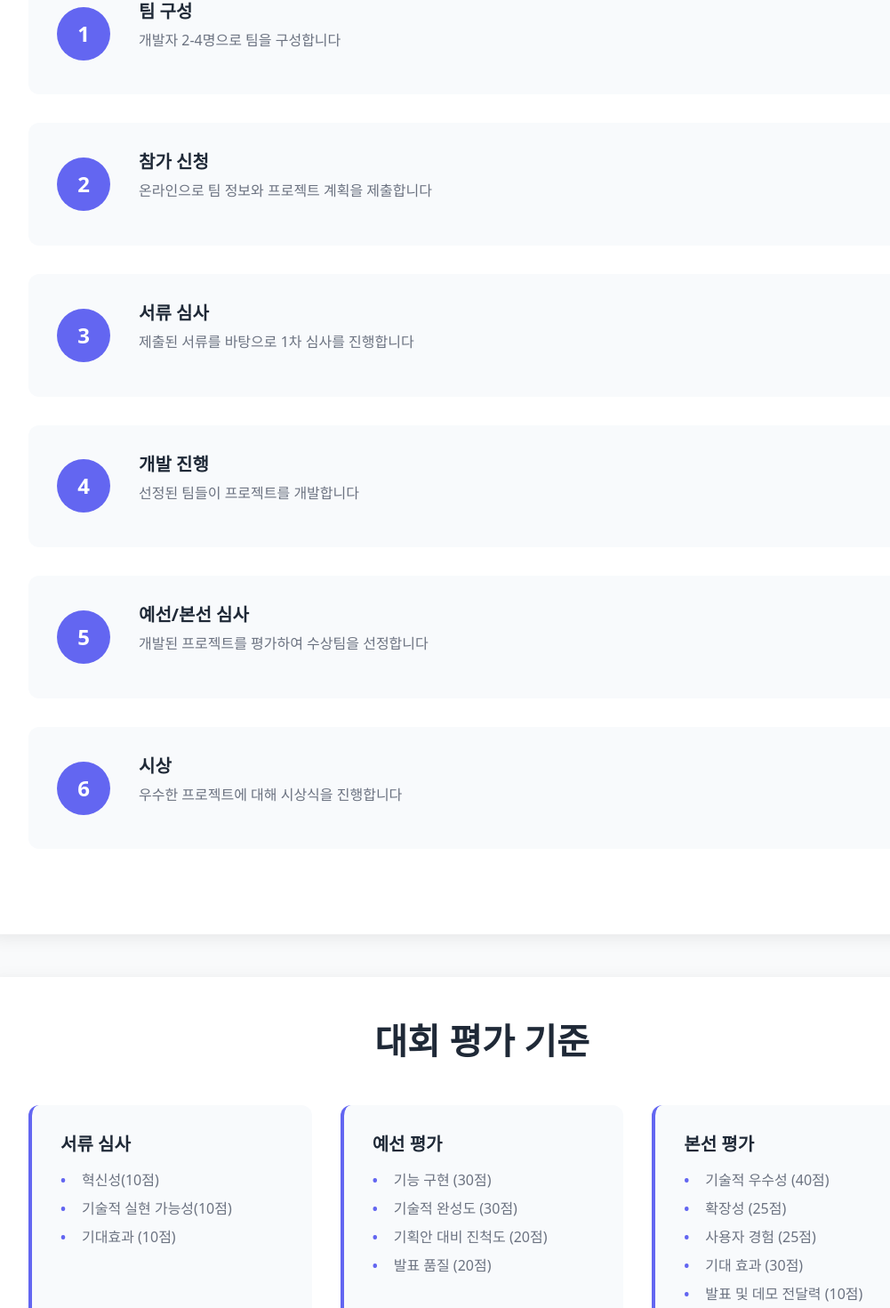
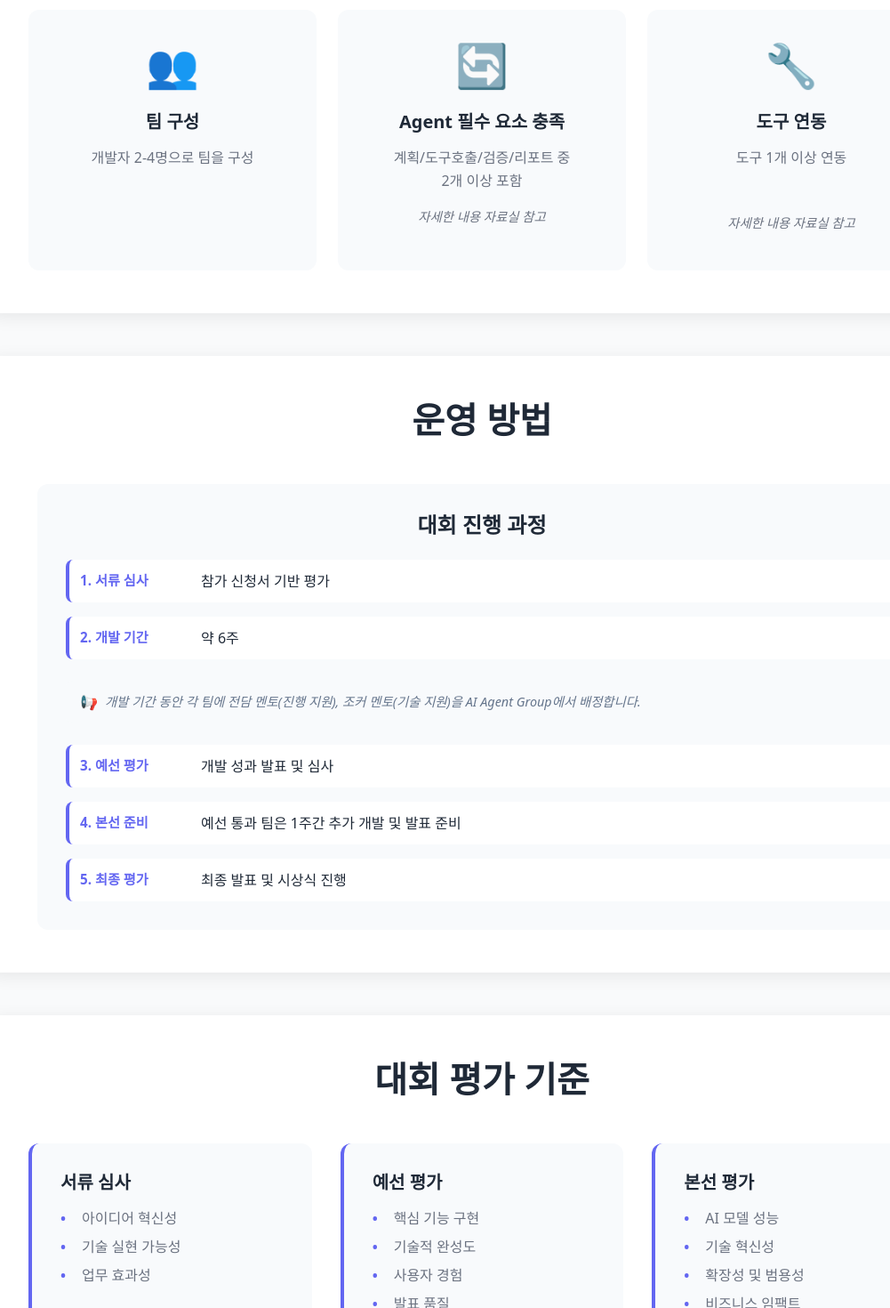
Before and after one commit to JuyoungKimmy-Kim/conference, a React (Create React App) app in the folder frontend/: page /guide in a window 1280 px wide. Shown: the part 1028-2498 px from the top of the page at 89% size, without its empty margins (98-1099 px from the left). Built offline with nearby package versions, Linux system fonts and the light colour scheme.

Commit message:
modify notification page

```diff
--- a/frontend/src/pages/Guide.css
+++ b/frontend/src/pages/Guide.css
@@ -87,52 +87,181 @@
   line-height: 1.6;
 }
 
-/* 참가 방법 */
-.process-steps {
+/* 참가 조건 */
+.conditions-grid {
+  display: grid;
+  grid-template-columns: repeat(auto-fit, minmax(250px, 1fr));
+  gap: 1.5rem;
+}
+
+.condition-card {
+  text-align: center;
+  padding: 1.5rem;
+  border-radius: 12px;
+  background: #f8fafc;
+  transition: all 0.3s ease;
+  border: 2px solid transparent;
+}
+
+.condition-card:hover {
+  transform: translateY(-5px);
+  box-shadow: 0 8px 25px rgba(0, 0, 0, 0.1);
+}
+
+.condition-icon {
+  font-size: 3rem;
+  margin-bottom: 1rem;
+}
+
+.condition-card h3 {
+  font-size: 1.25rem;
+  font-weight: 600;
+  color: var(--text-dark);
+  margin-bottom: 1rem;
+}
+
+.condition-card p {
+  color: var(--text-light);
+  line-height: 1.6;
+}
+
+.condition-note {
+  color: var(--primary-color);
+  font-size: 0.9rem;
+  font-weight: 500;
+  margin-top: 0.5rem;
+  font-style: italic;
+}
+
+/* 운영 방법 통합 스타일 */
+.process-overview {
+  /* display: grid; */
+  /* grid-template-columns: 2fr 1fr; */
+  /* gap: 2rem; */
+  max-width: 1000px;
+  margin: 0 auto;
+}
+
+.process-card {
+  background: #f8fafc;
+  border-radius: 12px;
+  padding: 2rem;
+  /* border: 2px solid #e2e8f0; */
+  width: 100%;
+}
+
+.process-card h3 {
+  font-size: 1.5rem;
+  font-weight: 700;
+  color: var(--text-dark);
+  margin-bottom: 1.5rem;
+  text-align: center;
+}
+
+.process-content {
   display: flex;
   flex-direction: column;
-  gap: 2rem;
-  margin-bottom: 3rem;
+  gap: 1rem;
 }
 
-.step-item {
+.process-item {
   display: flex;
   align-items: center;
-  gap: 2rem;
-  padding: 2rem;
-  background: #f8fafc;
+  gap: 1rem;
+  padding: 0.75rem;
+  background: white;
+  border-radius: 8px;
+  border-left: 4px solid var(--primary-color);
+}
+
+.process-step {
+  font-weight: 600;
+  color: var(--primary-color);
+  min-width: 120px;
+  font-size: 0.95rem;
+}
+
+.process-desc {
+  color: var(--text-dark);
+  flex: 1;
+}
+
+.mentor-support {
+  background: #f0f9ff;
   border-radius: 12px;
+  padding: 1.5rem;
+}
+
+.mentor-support h4 {
+  font-size: 1.25rem;
+  font-weight: 600;
+  color: var(--text-dark);
+  margin-bottom: 1rem;
+  text-align: center;
+}
+
+.mentor-cards {
+  display: grid !important;
+  grid-template-columns: 1fr 1fr !important;
+  gap: 1.5rem;
+  margin-bottom: 1.5rem;
+}
+
+.mentor-card {
+  background: white;
+  border-radius: 12px;
+  padding: 1.5rem;
+  text-align: center;
+  border: 1px solid #bae6fd;
   transition: all 0.3s ease;
 }
 
-.step-item:hover {
-  background: #e2e8f0;
+.mentor-card:hover {
+  transform: translateY(-2px);
+  box-shadow: 0 4px 15px rgba(14, 165, 233, 0.1);
 }
 
-.step-number {
-  background: var(--primary-color);
-  color: white;
-  width: 60px;
-  height: 60px;
-  border-radius: 50%;
-  display: flex;
-  align-items: center;
-  justify-content: center;
-  font-size: 1.5rem;
-  font-weight: 700;
-  flex-shrink: 0;
+.mentor-card-icon {
+  font-size: 2rem;
+  margin-bottom: 0.75rem;
 }
 
-.step-content h3 {
-  font-size: 1.25rem;
-  font-weight: 600;
-  color: var(--text-dark);
+.mentor-card h5 {
+  font-size: 1.1rem;
+  font-weight: 700;
+  color: #0c4a6e;
   margin-bottom: 0.5rem;
 }
 
-.step-content p {
-  color: var(--text-light);
-  line-height: 1.6;
+.mentor-card p {
+  color: #0ea5e9;
+  font-weight: 600;
+  margin-bottom: 0.75rem;
+  font-size: 0.95rem;
+}
+
+.mentor-detail {
+  color: #64748b;
+  font-size: 0.85rem;
+  line-height: 1.4;
+  display: block;
+}
+
+.mentor-note,
+.schedule-note {
+  font-size: 0.9rem;
+  color: #0369a1;
+  line-height: 1.5;
+  margin-bottom: 0.5rem;
+}
+
+.schedule-note {
+  margin-bottom: 0;
+}
+
+.schedule-note strong {
+  font-weight: 700;
+  color: #0c4a6e;
 }
 
 /* 주의사항 */
@@ -305,6 +434,122 @@
   margin-bottom: 0.5rem;
 }
 
+.mentor-info {
+  background: linear-gradient(135deg, #f0f9ff 0%, #e0f2fe 100%);
+  border-radius: 16px;
+  padding: 2rem;
+  border: 1px solid #0ea5e9;
+  position: relative;
+  overflow: hidden;
+}
+
+.mentor-info::before {
+  content: '';
+  position: absolute;
+  top: 0;
+  left: 0;
+  right: 0;
+  height: 4px;
+  background: linear-gradient(90deg, #0ea5e9, #3b82f6);
+}
+
+.mentor-header {
+  display: flex;
+  align-items: center;
+  gap: 0.75rem;
+  margin-bottom: 1.5rem;
+  justify-content: center;
+}
+
+.mentor-icon {
+  font-size: 1.5rem;
+}
+
+.mentor-info h4 {
+  font-size: 1.3rem;
+  font-weight: 700;
+  color: #0c4a6e;
+  margin: 0;
+}
+
+.mentor-info .mentor-cards {
+  display: grid !important;
+  grid-template-columns: 1fr 1fr !important;
+  gap: 1.5rem !important;
+  margin-bottom: 1.5rem !important;
+}
+
+.mentor-info .mentor-card {
+  background: white !important;
+  border-radius: 12px !important;
+  padding: 1.5rem !important;
+  text-align: center !important;
+  border: 1px solid #bae6fd !important;
+  transition: all 0.3s ease !important;
+}
+
+.mentor-card:hover {
+  transform: translateY(-2px);
+  box-shadow: 0 4px 15px rgba(14, 165, 233, 0.1);
+}
+
+.mentor-card-icon {
+  font-size: 2rem;
+  margin-bottom: 0.75rem;
+}
+
+.mentor-card h5 {
+  font-size: 1.1rem;
+  font-weight: 700;
+  color: #0c4a6e;
+  margin-bottom: 0.5rem;
+}
+
+.mentor-card p {
+  color: #0ea5e9;
+  font-weight: 600;
+  margin-bottom: 0.75rem;
+  font-size: 0.95rem;
+}
+
+.mentor-detail {
+  color: #64748b;
+  font-size: 0.85rem;
+  line-height: 1.4;
+  display: block;
+}
+
+.mentor-schedule {
+  color: #64748b;
+  font-size: 0.9rem;
+  text-align: center;
+  margin: 0;
+  padding-top: 1rem;
+  border-top: 1px solid #e2e8f0;
+}
+
+.mentor-notice {
+  background: #f8fafc;
+  border-radius: 8px;
+  padding: 0.75rem 1rem;
+  margin: 0.5rem 0;
+  display: flex;
+  align-items: center;
+  gap: 0.5rem;
+}
+
+.notice-icon {
+  font-size: 1rem;
+  flex-shrink: 0;
+}
+
+.mentor-notice p {
+  color: #64748b;
+  margin: 0;
+  font-size: 0.9rem;
+  line-height: 1.4;
+}
+
 @media (max-width: 768px) {
   .guide-title {
     font-size: 2.5rem;
@@ -329,4 +574,19 @@
     height: 50px;
     font-size: 1.25rem;
   }
+
+  .process-overview {
+    grid-template-columns: 1fr;
+    gap: 1.5rem;
+  }
+
+  .process-item {
+    flex-direction: column;
+    align-items: flex-start;
+    gap: 0.5rem;
+  }
+
+  .process-step {
+    min-width: auto;
+  }
 }
--- a/frontend/src/pages/Guide.js
+++ b/frontend/src/pages/Guide.js
@@ -16,72 +16,89 @@ const Guide = () => {
           <section className="guide-section">
             <div className="section-header">
               <h2 className="section-title">대회 목표</h2>
+              <p className="section-subtitle">
+                업무 현장 실사용 가능한 AI Agent 발굴 및 확산
+              </p>
             </div>
             <div className="goals-grid">
               <div className="goal-card">
-                <div className="goal-icon">🎯</div>
-                <h3>혁신성</h3>
-                <p>AI 서비스를 넘어 자율적 에이전트 설계</p>
+                <div className="goal-icon">🏢</div>
+                <h3>실무 적용</h3>
+                <p>업무 현장에서 즉시 활용 가능한<br />실용적인 AI Agent 개발</p>
               </div>
               <div className="goal-card">
-                <div className="goal-icon">💡</div>
-                <h3>실용성</h3>
-                <p>실제 업무에 적용 가능한 실용적인 솔루션</p>
+                <div className="goal-icon">🤖</div>
+                <h3>AI Agent 발굴</h3>
+                <p>혁신적이고 독창적인<br /> AI Agent 솔루션 발굴 및 검증</p>
               </div>
               <div className="goal-card">
-                <div className="goal-icon">🚀</div>
-                <h3>성장</h3>
-                <p>개발자들의 기술적 성장과 역량 강화</p>
+                <div className="goal-icon">📈</div>
+                <h3>확산 및 성장</h3>
+                <p>AI Agent의<br />조직 내 확산과 지속적 성장</p>
               </div>
             </div>
           </section>
 
-          {/* 참가 방법 */}
+          {/* 대회의 Agent의 최소 요건 */}
           <section className="guide-section">
             <div className="section-header">
-              <h2 className="section-title">참가 방법</h2>
+              <h2 className="section-title">대회의 최소 요건</h2>
             </div>
-            <div className="process-steps">
-              <div className="step-item">
-                <div className="step-number">1</div>
-                <div className="step-content">
+            <div className="conditions-grid">
+              <div className="condition-card">
+                <div className="condition-icon">👥</div>
                 <h3>팀 구성</h3>
-                  <p>개발자 2-4명으로 팀을 구성합니다</p>
+                <p>개발자 2-4명으로 팀을 구성</p>
+              </div>
+              <div className="condition-card">
+                <div className="condition-icon">🔄</div>
+                <h3>Agent 필수 요소 충족</h3>
+                <p>계획/도구호출/검증/리포트 중<br />2개 이상 포함</p>
+                <p className="condition-note">자세한 내용 자료실 참고</p>
+              </div>
+              <div className="condition-card">
+                <div className="condition-icon">🔧</div>
+                <h3>도구 연동</h3>
+                <p>도구 1개 이상 연동</p>
+                <br></br>
+                <p className="condition-note">자세한 내용 자료실 참고</p>
               </div>
             </div>
-              <div className="step-item">
-                <div className="step-number">2</div>
-                <div className="step-content">
-                  <h3>참가 신청</h3>
-                  <p>온라인으로 팀 정보와 프로젝트 계획을 제출합니다</p>
+          </section>
+
+          {/* 운영 방법 */}
+          <section className="guide-section">
+            <div className="section-header">
+              <h2 className="section-title">운영 방법</h2>
             </div>
+            <div className="process-overview">
+              <div className="process-card">
+                <h3>대회 진행 과정</h3>
+                <div className="process-content">
+                  <div className="process-item">
+                    <span className="process-step">1. 서류 심사</span>
+                    <span className="process-desc">참가 신청서 기반 평가</span>
                   </div>
-              <div className="step-item">
-                <div className="step-number">3</div>
-                <div className="step-content">
-                  <h3>서류 심사</h3>
-                  <p>제출된 서류를 바탕으로 1차 심사를 진행합니다</p>
+                  <div className="process-item">
+                    <span className="process-step">2. 개발 기간</span>
+                    <span className="process-desc">약 6주</span>
                   </div>
+                  <div className="mentor-notice">
+                    <div className="notice-icon">📢</div>
+                    <p className="condition-note">개발 기간 동안 각 팀에 전담 멘토(진행 지원), 조커 멘토(기술 지원)을 AI Agent Group에서 배정합니다.</p>
                   </div>
-              <div className="step-item">
-                <div className="step-number">4</div>
-                <div className="step-content">
-                  <h3>개발 진행</h3>
-                  <p>선정된 팀들이 프로젝트를 개발합니다</p>
+                  <div className="process-item">
+                    <span className="process-step">3. 예선 평가</span>
+                    <span className="process-desc">개발 성과 발표 및 심사</span>
                   </div>
+                  <div className="process-item">
+                    <span className="process-step">4. 본선 준비</span>
+                    <span className="process-desc">예선 통과 팀은 1주간 추가 개발 및 발표 준비</span>
                   </div>
-              <div className="step-item">
-                <div className="step-number">5</div>
-                <div className="step-content">
-                  <h3>예선/본선 심사</h3>
-                  <p>개발된 프로젝트를 평가하여 수상팀을 선정합니다</p>
+                  <div className="process-item">
+                    <span className="process-step">5. 최종 평가</span>
+                    <span className="process-desc">최종 발표 및 시상식 진행</span>
                   </div>
-              </div>
-              <div className="step-item">
-                <div className="step-number">6</div>
-                <div className="step-content">
-                  <h3>시상</h3>
-                  <p>우수한 프로젝트에 대해 시상식을 진행합니다</p>
                 </div>
               </div>
             </div>
@@ -96,29 +113,29 @@ const Guide = () => {
               <div className="rule-category">
                 <h3>서류 심사</h3>
                 <ul>
-                  <li>혁신성(10점)</li>
-                  <li>기술적 실현 가능성(10점)</li>
-                  <li>기대효과 (10점)</li>
+                  <li>아이디어 혁신성</li>
+                  <li>기술 실현 가능성</li>
+                  <li>업무 효과성</li>
                 </ul>
               </div>
               <div className="rule-category">
                 <h3>예선 평가</h3>
                 <ul>
-                  <li>기능 구현 (30점)</li>
-                  <li>기술적 완성도 (30점)</li>
-                  <li>기획안 대비 진척도 (20점)</li>
-                  <li>발표 품질 (20점)</li>
+                  <li>핵심 기능 구현</li>
+                  <li>기술적 완성도</li>
+                  <li>사용자 경험</li>
+                  <li>발표 품질</li>
                 </ul>
               </div>
               <div className="rule-category">
                 <h3>본선 평가</h3>
                 <ul>
-                  <li>기술적 우수성 (40점)</li>
-                  <li>확장성 (25점)</li>
-                  <li>사용자 경험 (25점)</li>
-                  <li>기대 효과 (30점)</li>
-                  <li>발표 및 데모 전달력 (10점)</li>
-                  <li>임직원 사전 투표 (10점)</li>
+                  <li>AI 모델 성능</li>
+                  <li>기술 혁신성</li>
+                  <li>확장성 및 범용성</li>
+                  <li>비즈니스 임팩트</li>
+                  <li>발표 및 데모</li>
+                  <li>임직원 사전 투표</li>
                 </ul>
               </div>
             </div>
@@ -136,26 +153,20 @@ const Guide = () => {
               <div className="award-card gold">
                 <div className="award-rank">🥇</div>
                 <h3>대상</h3>
-                <div className="award-prize">상금 500만원</div>
+                <div className="award-prize">상금 3000만원</div>
                 <p>최우수 프로젝트 1팀</p>
               </div>
               <div className="award-card silver">
                 <div className="award-rank">🥈</div>
                 <h3>금상</h3>
-                <div className="award-prize">상금 300만원</div>
+                <div className="award-prize">상금 1000만원</div>
                 <p>우수 프로젝트 1팀</p>
               </div>
               <div className="award-card bronze">
                 <div className="award-rank">🥉</div>
                 <h3>은상</h3>
-                <div className="award-prize">상금 200만원</div>
+                <div className="award-prize">상금 500만원</div>
                 <p>우수 프로젝트 1팀</p>
-              </div>
-              <div className="award-card special">
-                <div className="award-rank">🏆</div>
-                <h3>특별상</h3>
-                <div className="award-prize">상금 100만원</div>
-                <p>특별한 아이디어 2팀</p>
               </div>
             </div>
           </section>
```
Lines whose indentation alone changed are shown as unchanged.
